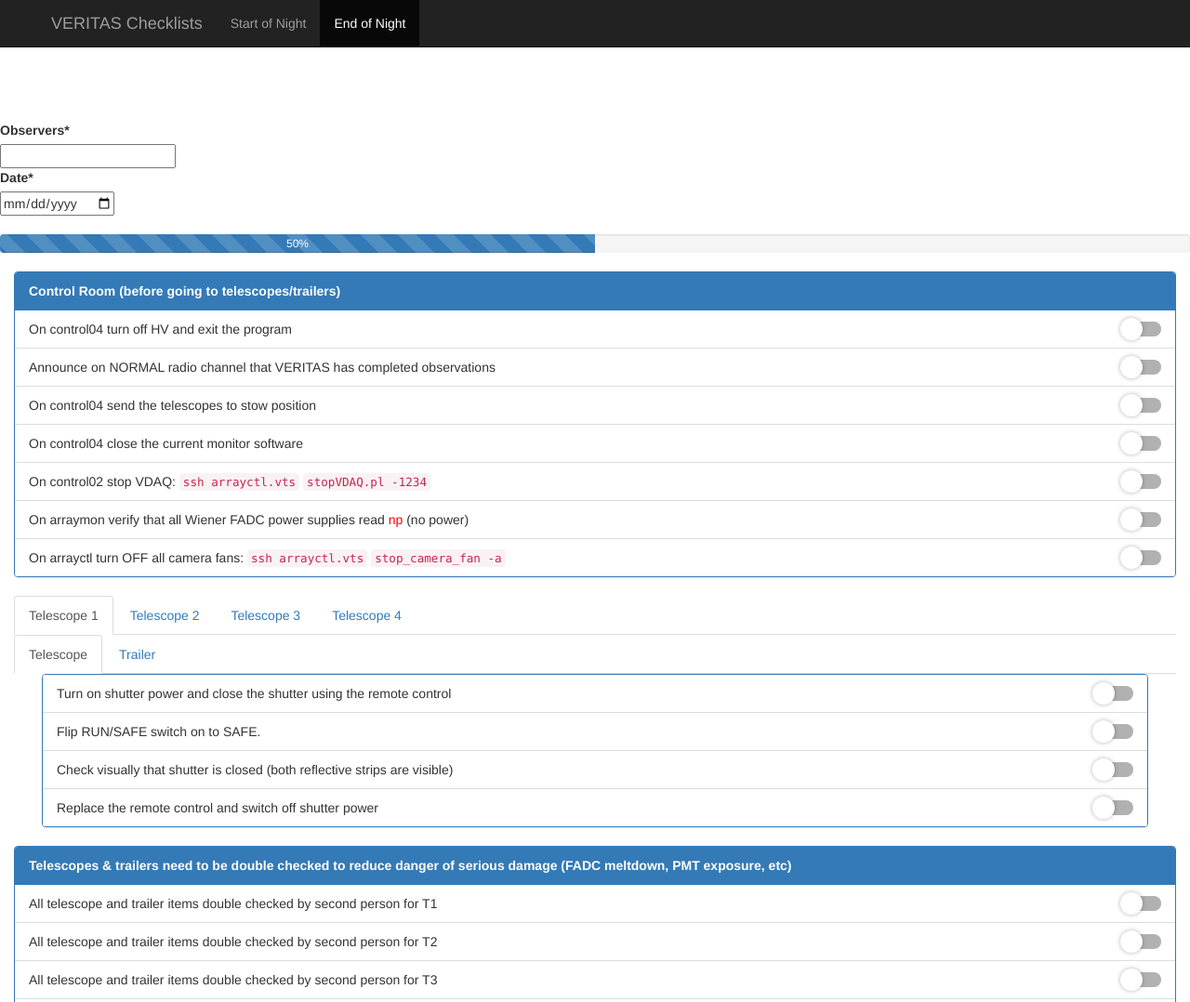
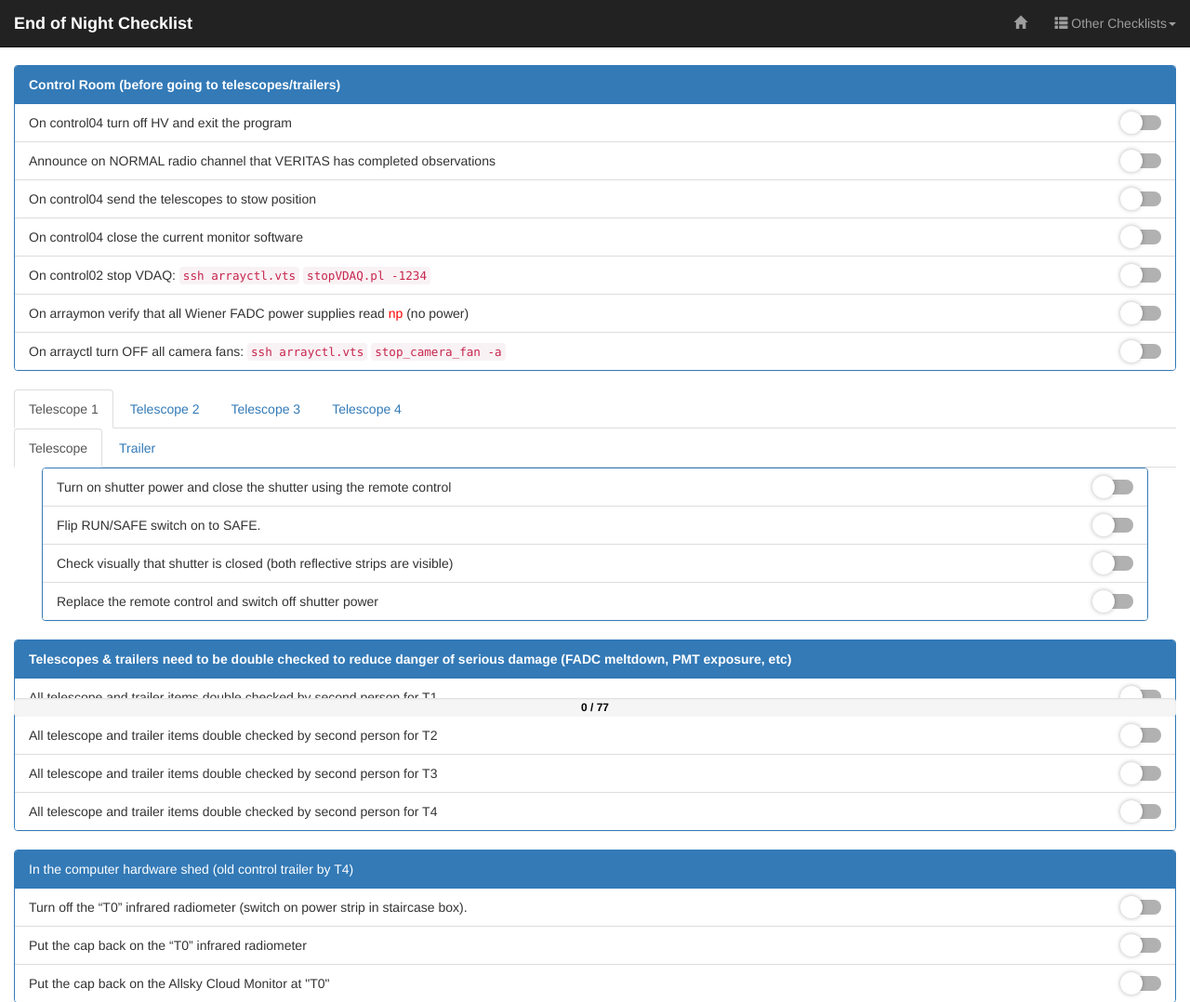
Before and after one commit to KarlenS/checklists, a Flask app: template app/templates/endnightform_new.html in a window 1280 px wide. Shown: the top 1078 px of the page at 93% size. Run offline with Flask 2, Linux system fonts and the light colour scheme; the template is opened without the code that fills it, so the values that code supplies are empty; some libraries are stand-ins or nearby versions.

Commit message:
updated endnightform; added requirements file; fixed paths/navigation

```diff
--- a/app/main/forms.py
+++ b/app/main/forms.py
@@ -6,4 +6,4 @@ class LoginForm(Form):
     """Accepts a nickname and a room."""
     name = StringField('Name', validators=[Required()])
     room = StringField('Room', validators=[Required()])
-    submit = SubmitField('Enter Chatroom')
+    submit = SubmitField('Start the Form')
--- a/app/templates/endnightform_new.html
+++ b/app/templates/endnightform_new.html
@@ -1,15 +1,21 @@
 <!DOCTYPE html>
+<html>
+<head>
+
+<head>
 <link href="https://bootswatch.com/slate/bootstrap.min.css" rel="stylesheet">
 <link href="http://homepages.spa.umn.edu/~shahin/checklists/app/templates/switch.css" rel="stylesheet">
-<head>
+<link href="https://cdnjs.cloudflare.com/ajax/libs/toastr.js/latest/css/toastr.min.css" rel="stylesheet" type="text/css" />
   <title>VERITAS End of Night Checklist</title>
-  <link href="VERITAS_logo.ico" rel="shortcut icon" type="image/x-icon" />
+<link href="http://homepages.spa.umn.edu/~shahin/checklists/app/templates/verimages/VERITAS_logo.ico" rel="shortcut icon" type="image/x-icon" />
+
+
     <!-- <link rel="stylesheet" href="http://bootswatch.com/slate/bootstrap.css" media="screen">
             <link rel="stylesheet" href="http://bootswatch.com/assets/css/bootswatch.min.css"> -->
 </head>
-<nav class="navbar navbar-inverse navbar-fixed-top" role="navigation">
-<div class="container">
-<div class="row">
+
+<nav class="navbar navbar-inverse navbar-fixed-top" role="navigation" id="navtimes">
+<div class="container-fluid">
         <div class="navbar-header">
           <button type="button" class="navbar-toggle">
             <span class="sr-only">Toggle navigation</span>
@@ -17,62 +23,31 @@
             <span class="icon-bar"></span>
             <span class="icon-bar"></span>
           </button>
-          <a class="navbar-brand" href="checklists.html">VERITAS Checklists</a>
+
+          <a class="navbar-brand" href="#section-start"><strong>End of Night Checklist</strong></a>
         </div>
-	<div class="navbar-header">
-          <ul class="nav navbar-nav">
-            <li><a href="http://homepages.spa.umn.edu/~shahin/checklists/app/templates/startnightform_new.html">Start of Night</a></li>
-            <li class="active"><a href="http://homepages.spa.umn.edu/~shahin/checklists/app/templates/endnightform_new.html">End of Night</a></li>
+    <div class="navbar-header">
+     </div>
+          <ul class="nav navbar-nav navbar-right">
+          <li><a href="/"><span class="glyphicon glyphicon-home"></span></a></li>
+          <li class="dropdown">
+          <a class="dropdown-toggle" data-toggle="dropdown" href="#"><span class="glyphicon glyphicon-th-list"></span> Other Checklists<span class="caret"></span></a>
+        <ul class="dropdown-menu">
+          <li><a href="/startnightform"><span class="glyphicon glyphicon-list-alt"></span><strong><font color=gold> Start of Night Checklist</font></strong></a></li>
+          <li><a href="https://veritas.sao.arizona.edu/wiki/index.php/During_Night_Checklist"><span class="glyphicon glyphicon-list-alt"></span><strong><font color=gold> During Night Checklist</font></strong></a></li>
+        </ul>
+        </li>
           </ul>
-        </div>
-	<!--<div class="navbar-right">
-        	<a href="http://veritas.sao.arizona.edu/"><img src="VERITAS_logo.gif" width=50 /></a>
-        	<a href="http://veritas.sao.arizona.edu/"><img src="VERITAS_logo.gif" width=50 /></a>
-        	<a href="http://veritas.sao.arizona.edu/"><img src="VERITAS_logo.gif" width=50 /></a>
-        	<a href="http://veritas.sao.arizona.edu/"><img src="VERITAS_logo.gif" width=50 /></a>
-	</div>
-	-->
 </div>
 </nav>
-<div class="container-fluid">
-<form class="form-inline" role="form">
 
-        <div class="row">
+<body data-spy="scroll" data-target="#navtimes">
+
+<div class="container-fluid section" id="section-start">
+<form class="form-inline" role="form" id="checkform">
 
 
-<br>
-<br>
-<br>
-		<div class="form-element-block input required">
-			<div class="form-label">
-				<label for="Observers">Observers*</label>
-			</div>
-			<div class="form-elem">
-				<input id="observers" name="Observers" type="text" size="20" value="" maxlength="20" required />
-			</div>
-		</div>
-				<!-- / input (required) -->
-
-		<div class="form-element-block date">
-			<div class="form-label">
-				<label for="date">Date*</label>
-			</div>
-			<div class="form-elem">
-				<input id="date" name="Date" type="date" required/>
-			</div>
-		</div>
-				<!-- / date -->
-
-		<br>
-
-<div class="progress">
-  <div class="progress-bar progress-bar-striped active" role="progressbar"
-  aria-valuenow="50" aria-valuemin="0" aria-valuemax="100" style="width:50%">
-    50%
-  </div>
-</div>
-
-
+<div class="row">
     <div class="col-xs-12">
         <div class="panel panel-primary">
             <div class="panel-heading"><strong>Control Room (before going to telescopes/trailers)</strong></div>
@@ -852,8 +827,80 @@
 				<!-- / reset -->
 	</div>
 </form>
+
+<nav class="navbar navbar-fixed-bottom" role="navigation">
+<div class="container-fluid">
+
+<div class="progress">
+    <div class="progress-bar progress-bar-striped active" id="progress-bar-end" role="progressbar" aria-valuenow="0" aria-valuemin="0" aria-valuemax="100" style="width: 0%;height: 50;">
+        <span><strong> 0 / 77</strong> </span>
+    </div>
+</div>
+</div>
+</nav>
+
 </div>
 
-<script src="https://ajax.googleapis.com/ajax/libs/jquery/1.11.0/jquery.min.js"></script>
+<script src="https://ajax.googleapis.com/ajax/libs/jquery/1.11.1/jquery.min.js"></script>
+<script type="text/javascript" src="https://cdnjs.cloudflare.com/ajax/libs/socket.io/1.3.6/socket.io.min.js"></script>
+<script src="http://homepages.spa.umn.edu/~shahin/checklists/app/templates/updateBar.js"></script>
+<script src="https://cdnjs.cloudflare.com/ajax/libs/toastr.js/latest/js/toastr.min.js"></script>
 <script src="http://getbootstrap.com/dist/js/bootstrap.min.js"></script>
-<script src="http://getbootstrap.com/assets/js/docs.min.js"></script>
+<script type="text/javascript" charset="utf-8">
+    var socket;
+    var value;
+    var width;
+    $(document).ready(function(){
+        socket = io.connect('http://' + document.domain + ':' + location.port + '/');
+        socket.on('connect', function() {
+            socket.emit('joined', {});
+        });
+
+        $(':checkbox').change(function(data) {
+            text =  $(this).attr('id');
+            width = parseFloat($("#progress-bar-end").attr("aria-valuenow"));
+            if(this.checked){
+                socket.emit('check',{msg: text});
+                width += 100./77.;
+            }
+            else{
+                socket.emit('uncheck',{msg: text});
+                width -= 100./77.;
+            }
+
+
+        socket.on('unmessage', function(data) {
+                $(data.msg).prop('checked',true);
+
+        });
+        socket.on('message', function(data) {
+                $(data.msg).prop('checked',false);
+
+        });
+        socket.emit('updatebar',{bar: width});
+        });
+        socket.on('pbar', function(data) {
+
+                value = Math.floor(77./100.*data.bar);
+                $("#progress-bar-end")
+                .css("width", data.bar + "%")
+                .attr("aria-valuenow", data.bar)
+                .text(value + "/77");
+
+        });
+
+    });
+
+        function leave_room() {
+            socket.emit('left', {}, function() {
+                socket.disconnect();
+
+                // go back to the login page
+                window.location.href = "{{ url_for('main.checklists') }}";
+            });
+        }
+</script>
+
+
+</body>
+</html>
```
Also changed, not shown: app/main/events.py (+5 -5 lines), app/main/routes.py (+13 -3 lines), app/templates/checklists.html (+30 -4 lines), app/templates/startnightform_new.html (+37 -25 lines), requirements.txt (added, +13 -0 lines).
